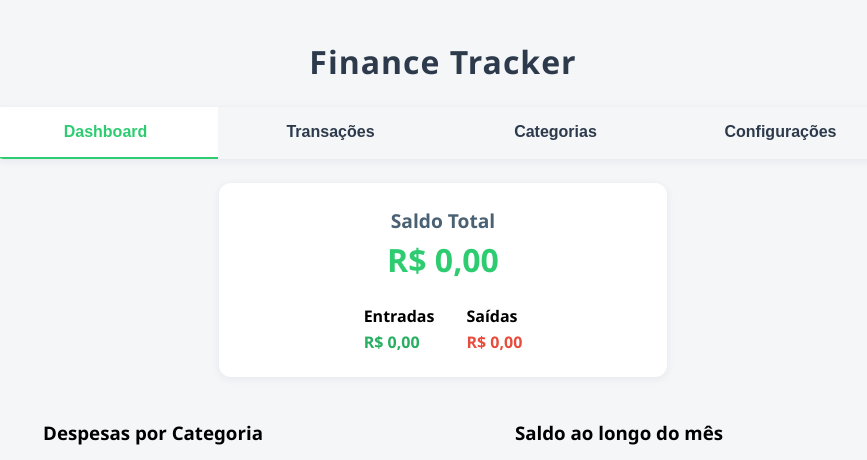
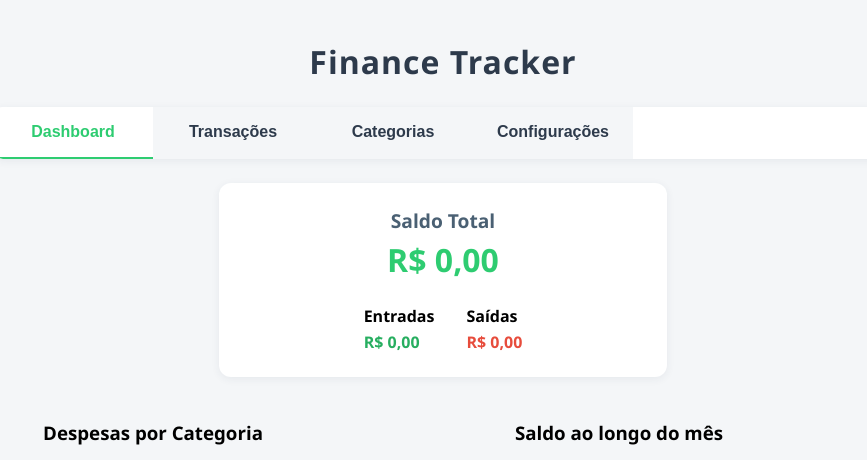
Before and after one commit to PedroAugusto08/FinanceTracker, a website with bundled scripts: page index.html in a window 1280 px wide. Shown: the whole page, without its empty margins (197-1064 px from the left). Built offline with nearby package versions, Linux system fonts and the light colour scheme; no server answers.

Commit message:
Mais testes no IOS

```diff
--- a/style.css
+++ b/style.css
@@ -198,6 +198,7 @@ form button:hover {
     margin-bottom: 0;
     gap: 8px;
     scrollbar-width: none;
+    max-width: 100vw;
 }
 .tabs::-webkit-scrollbar {
     display: none;
@@ -205,6 +206,7 @@ form button:hover {
 .tab {
     flex: 1 0 120px;
     min-width: 110px;
+    max-width: 160px;
     padding: 16px 0px;
     background: #f4f6f8;
     border: none;
@@ -216,6 +218,11 @@ form button:hover {
     transition: background 0.2s, color 0.2s;
     border-bottom: 2px solid transparent;
     white-space: nowrap;
+    text-overflow: ellipsis;
+    overflow: hidden;
+    justify-content: center;
+    display: flex;
+    align-items: center;
 }
 .tab.active {
     background: #fff;
```
